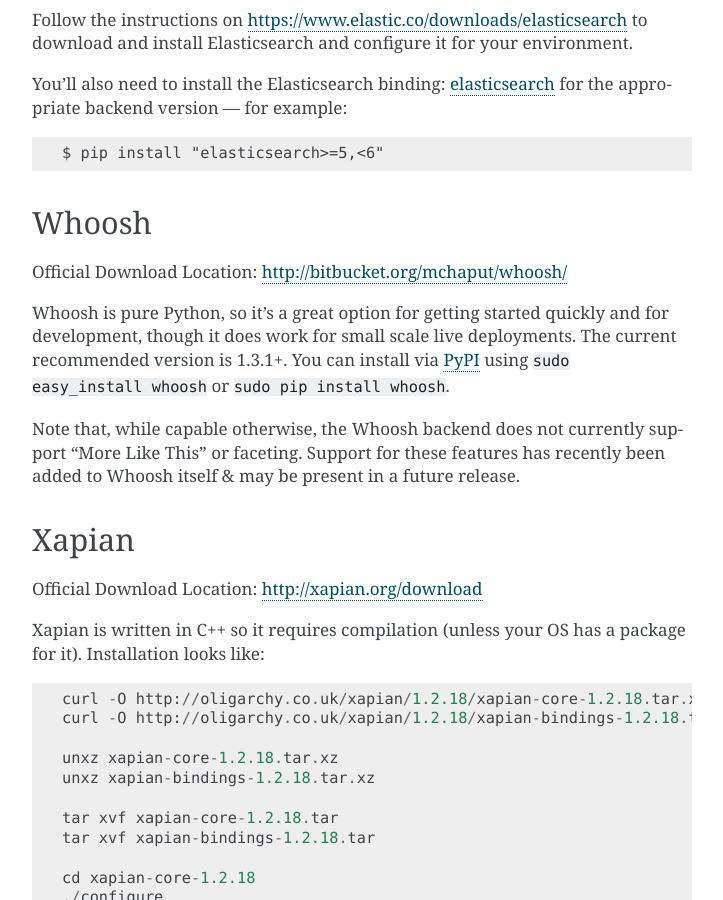
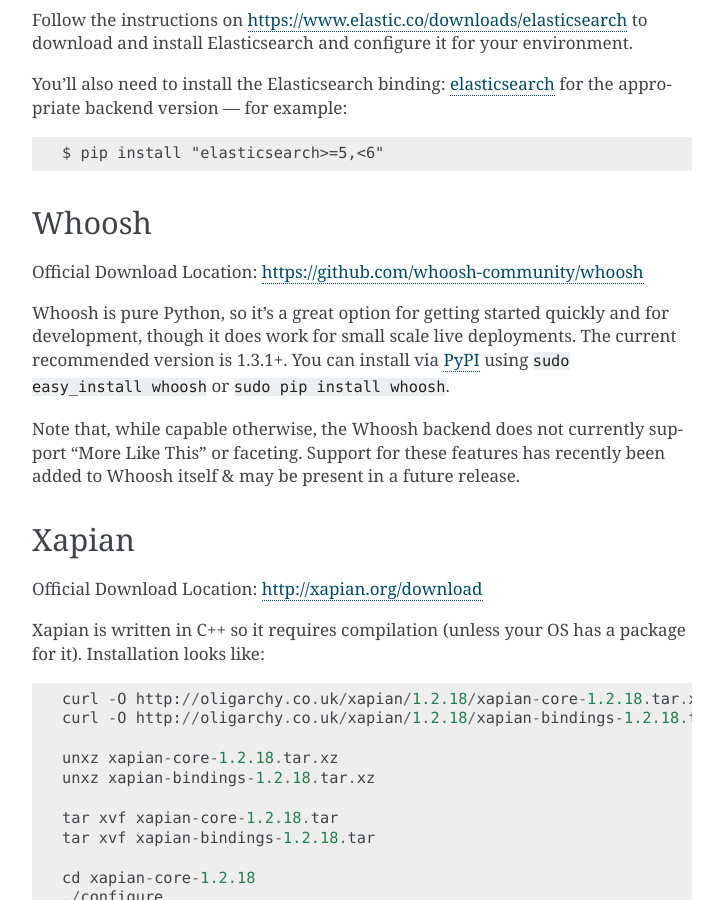
Before and after one commit to django-haystack/django-haystack, a Sphinx documentation site: the page built from docs/installing_search_engines.rst, in a window 1280 px wide and 900 px high, scrolled down 3381 px. Shown: the whole window, without its empty margins (388-1111 px from the left). Built offline with Sphinx 7.4.7, drawn with Linux system fonts in a browser that asks for light colours; pages that are not in the unit, such as notebooks, are missing from menus; some of the changed lines change nothing that is shown.

Commit message:
Whoosh official source has moved
Moved to https://github.com/whoosh-community/whoosh

```diff
--- a/docs/installing_search_engines.rst
+++ b/docs/installing_search_engines.rst
@@ -169,7 +169,7 @@
 Whoosh
 ======
 
-Official Download Location: http://bitbucket.org/mchaput/whoosh/
+Official Download Location: https://github.com/whoosh-community/whoosh
 
 Whoosh is pure Python, so it's a great option for getting started quickly and
 for development, though it does work for small scale live deployments. The
```
